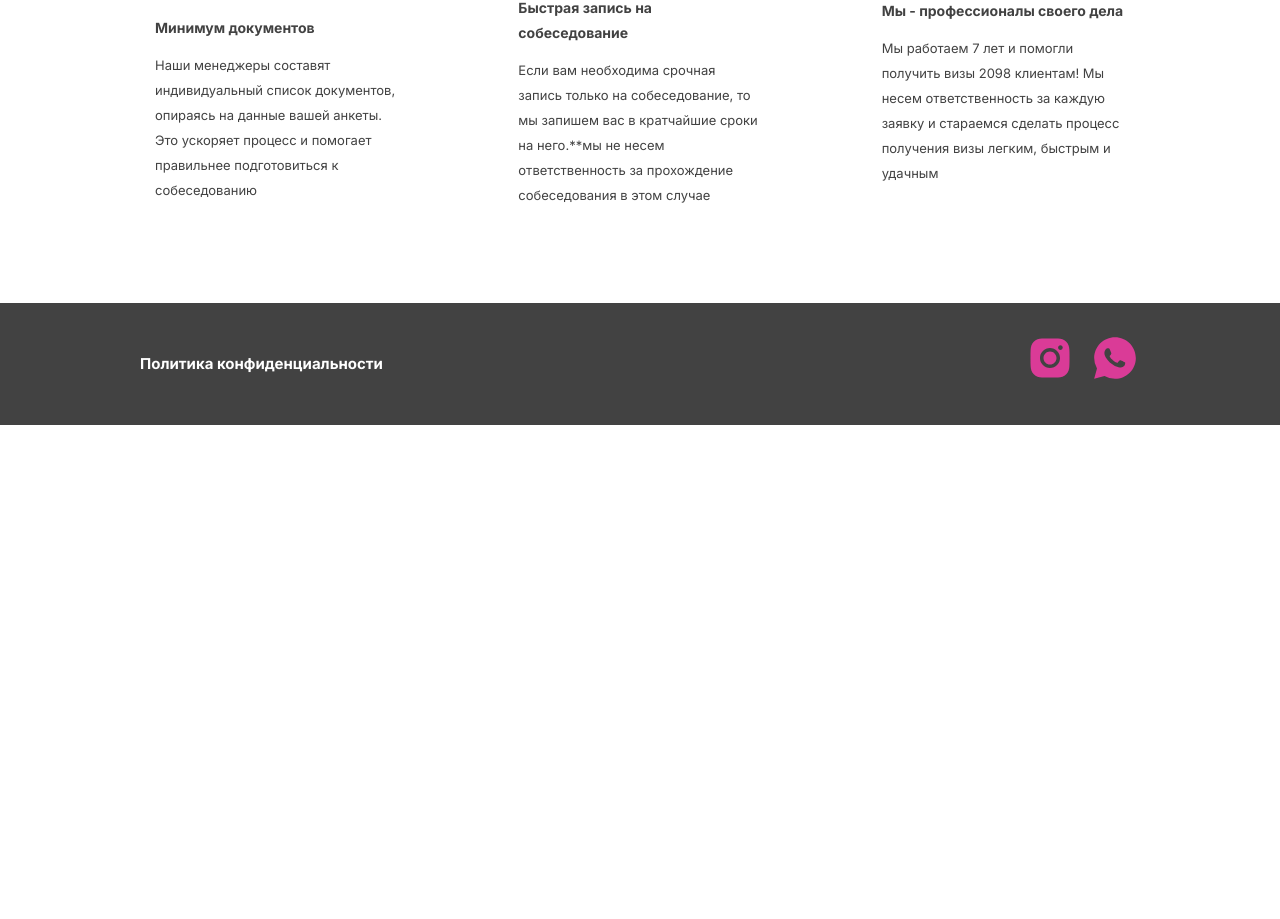
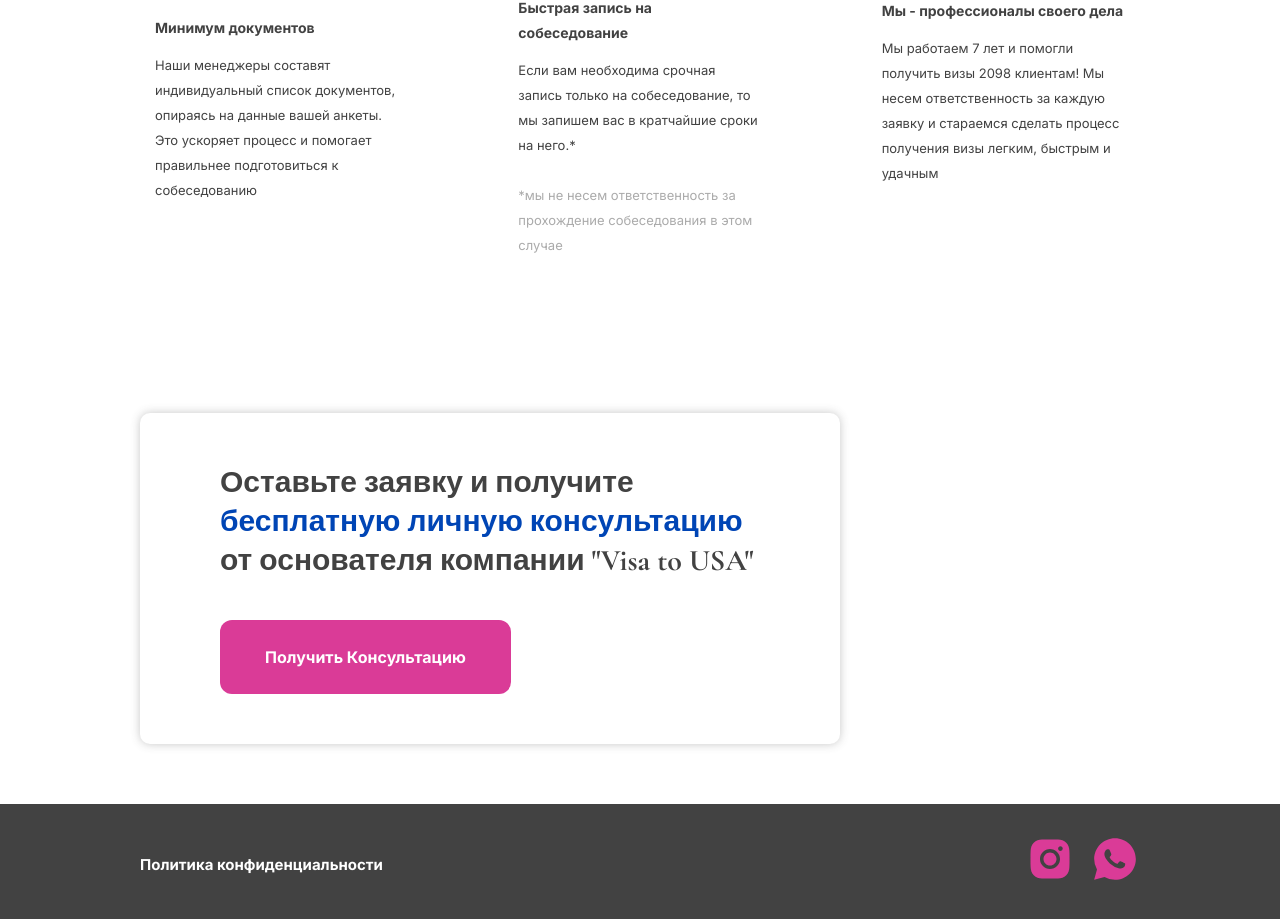
Before and after one commit to artyomvaleriyevich/aVisa, a React (Vite) app: page / in a window 1280 px wide. Shown: the part 6605-7524 px from the top of the page. Before the commit the page ends 7030 px from the top, so only its background shows below. Built offline with nearby package versions, Linux system fonts and the light colour scheme.

Commit message:
add new section consul

```diff
--- a/src/App.tsx
+++ b/src/App.tsx
@@ -6,6 +6,7 @@ import GetVisa from "./components/pages/section/getVisa/GetVisa";
 import Review from "./components/pages/section/review/Review";
 import BuyVisa from "./components/pages/section/buyVisa/BuyVisa";
 import About from "./components/pages/section/about/About";
+import Consultation from "./components/pages/section/consultation/Сonsultation";
 
 
 
@@ -22,8 +23,10 @@ function App() {
             <Review/>
             <BuyVisa/>
             <About/>
+            <Consultation/>
         </main>
         <Footer/>
+
     </>
   )
 }
--- a/src/components/pages/section/about/About.tsx
+++ b/src/components/pages/section/about/About.tsx
@@ -62,12 +62,12 @@ const About = () => {
                         <p className="about__card-info">
                             Если вам необходима срочная запись только
                             на собеседование, то мы запишем вас
-                            в кратчайшие сроки на него.*
-                            <span className="about__card-grey">
+                            в кратчайшие сроки на него.* <br/> <br/>
+                        </p>
+                        <span className="about__card-grey">
                                 *мы не несем ответственность за прохождение
                                 собеседования в этом случае
                             </span>
-                        </p>
                     </div>
 
                     <div className="about__card">
--- a/src/components/pages/section/about/about.scss
+++ b/src/components/pages/section/about/about.scss
@@ -37,5 +37,13 @@
       line-height: 25px;
       color: #424242;
     }
+    &-grey{
+      font-family: 'Inter',sans-serif;
+      font-style: normal;
+      font-weight: 400;
+      font-size: 13px;
+      line-height: 25px;
+      color: #ABABAB;
+    }
   }
 }
--- /dev/null
+++ b/src/components/pages/section/consultation/consultation.scss
@@ -0,0 +1,39 @@
+.consultation{
+  padding: 60px 0;
+  &__row{
+    display: flex;
+    column-gap: 45px;
+  }
+  &__card{
+    width: 70%;
+    background: white;
+    box-shadow: 0 0 10px rgba(69, 69, 69, 0.3);
+    border-radius: 10px;
+    padding: 50px 80px;
+    &-title{
+      font-family: 'Cormorant Garamond',sans-serif;
+      font-style: normal;
+      font-weight: 700;
+      font-size: 30px;
+      line-height: 39px;
+      color: #424242;
+      &-blue{
+        color: #0045B5;
+      }
+    }
+    &-btn{
+      margin-top: 40px;
+      padding: 20px 45px;
+      background:#DA3B97;
+      border-radius: 12px;
+      border: none;
+      color: white;
+
+      font-family: 'Inter',sans-serif;
+      font-style: normal;
+      font-weight: 600;
+      font-size: 16px;
+      line-height: 34px;
+    }
+  }
+}
--- /dev/null
+++ b/src/components/pages/section/consultation/Сonsultation.tsx
@@ -0,0 +1,27 @@
+import './consultation.scss'
+
+const Consultation = () => {
+    return (
+        <section className={'consultation'}>
+            <div className="container">
+                <div className="consultation__row">
+
+                    <div className="consultation__card">
+                        <p className="consultation__card-title">
+                            Оставьте заявку и получите
+                            <span className="consultation__card-title-blue"> бесплатную личную консультацию </span>
+                            от основателя компании "Visa to USA"
+                        </p>
+                        <button className="consultation__card-btn" type={"button"}>Получить Консультацию</button>
+                    </div>
+
+                    <div className="consultation__image">
+                        <img src="" alt="" className="consultation__image-png"/>
+                    </div>
+                </div>
+            </div>
+        </section>
+    );
+};
+
+export default Consultation;
```
Also changed, not shown: src/components/Popup/Popup.tsx (added, +11 -0 lines), src/components/Popup/popup.scss (added).
